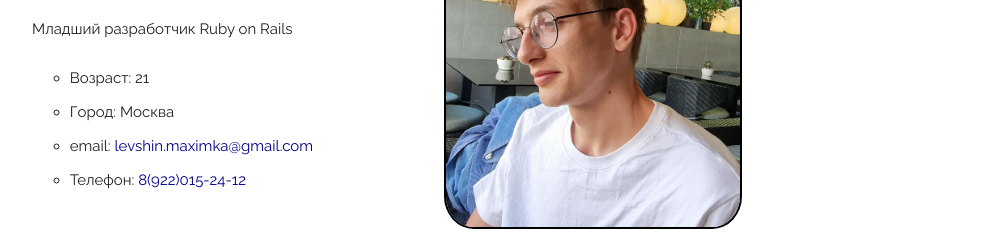
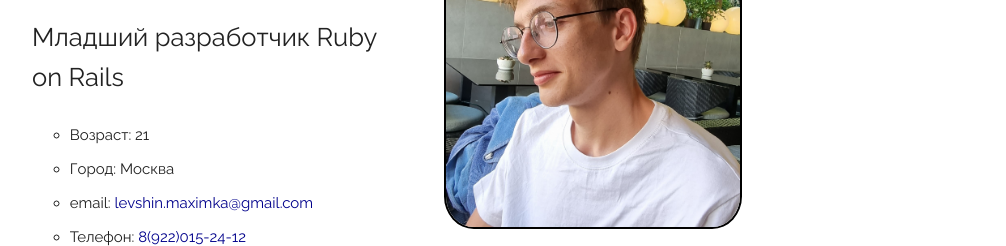
Before and after one commit to Mr-Marksman/resume, a plain HTML site: page index.html in a window 1280 px wide. Shown: the part 97-343 px from the top of the page, without its empty margins (128-1134 px from the left). Drawn offline with Linux system fonts and the light colour scheme.

Commit message:
Style changes

```diff
--- a/index.html
+++ b/index.html
@@ -16,7 +16,7 @@
     <div class="row">
       <div class="five columns">
         <h3>Левшин Максим Дмитиевич</h3>
-        <style="font-size: 1.7em;">Младший разработчик Ruby on Rails</p>
+        <p style="font-size: 1.7em;">Младший разработчик Ruby on Rails</p>
         <ul style="list-style: circle; margin-left: 10%;">
           <li>Возраст: 21</li>
           <li>Город: Москва</li>
```
